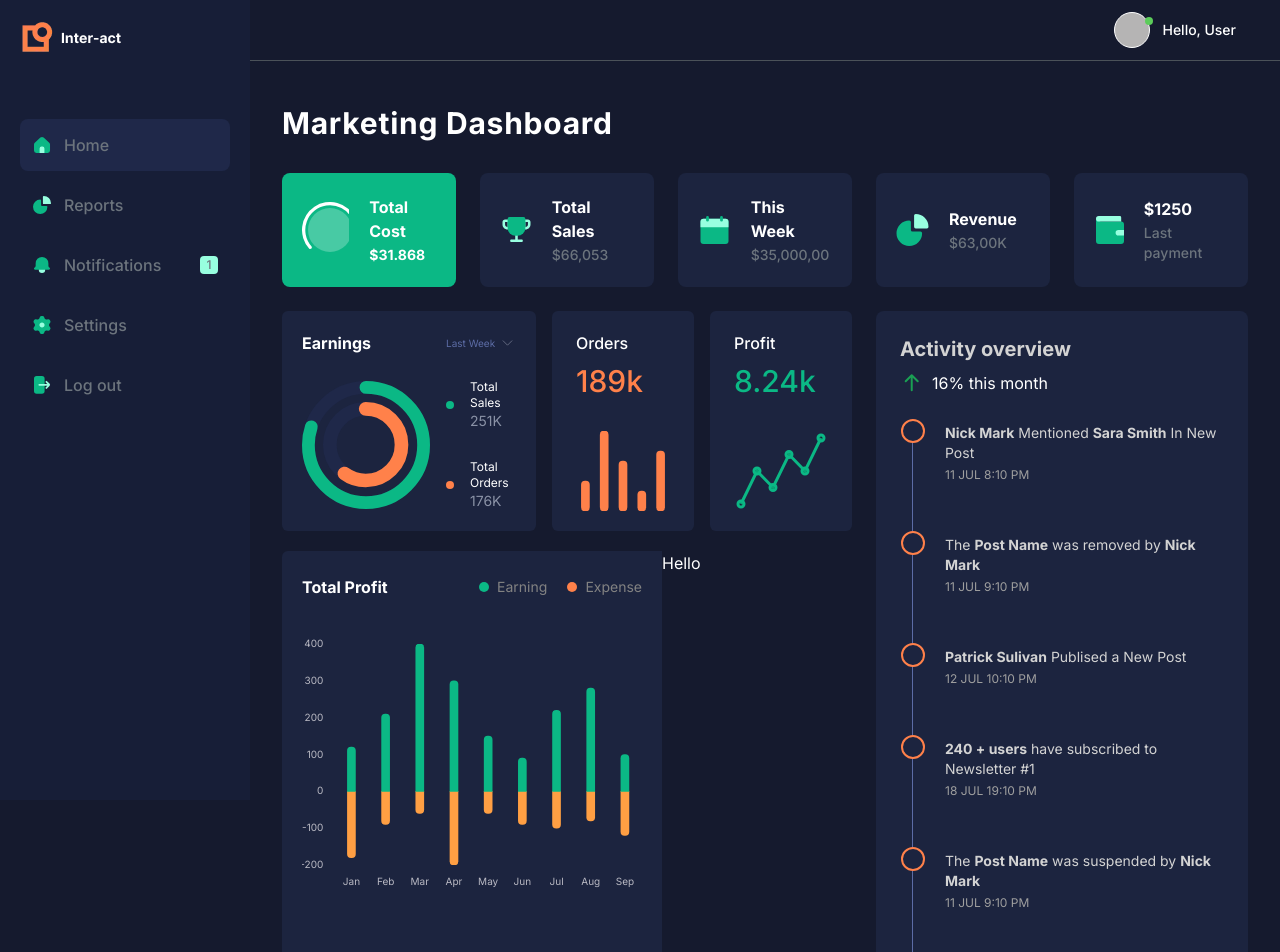
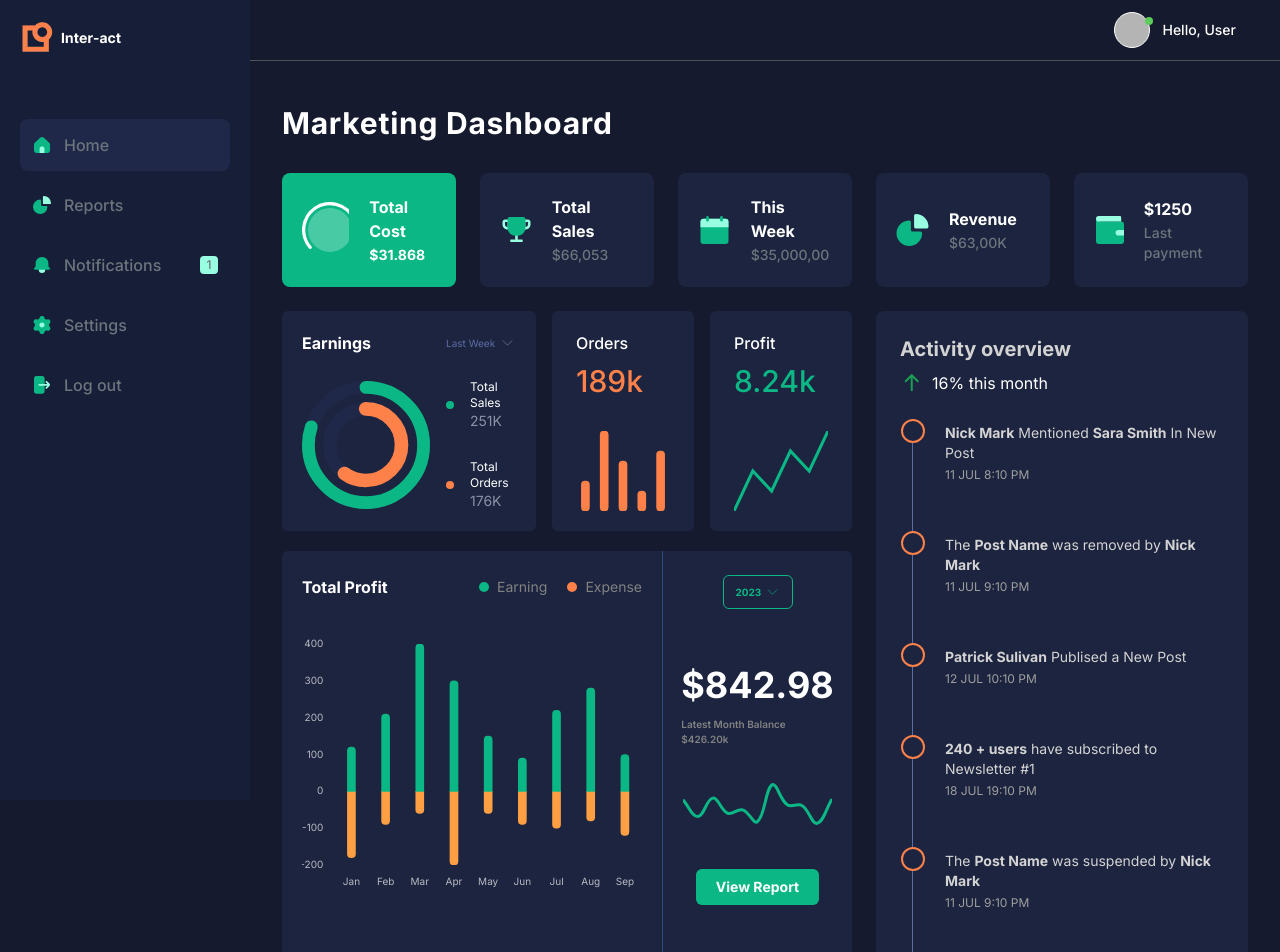
Before and after one commit to nzrmm/inter-act-dashboard, a React (Vite) app: page / in a window 1280 px wide. Shown: the top 952 px of the page. Built offline with nearby package versions, Linux system fonts and the light colour scheme.

Commit message:
feat: add card-balance component

```diff
--- a/src/data/index.tsx
+++ b/src/data/index.tsx
@@ -1,5 +1,6 @@
 import {
   IOption,
+  IDataBalance,
   IInformation,
   IDataTotalProfit,
   IActivityOverview,
@@ -162,3 +163,21 @@ export const dataTotalProfit: IDataTotalProfit[] = [
   { label: "Aug", earning: 280, expense: -80 },
   { label: "Sep", earning: 100, expense: -120 },
 ];
+
+export const dataBalance: IDataBalance = {
+  totalInThisYear: "$842.98",
+  totalInLatestMonth: "$426.20",
+  values: [
+    { label: "Jan", balance: 300 },
+    { label: "Feb", balance: 100 },
+    { label: "Mar", balance: 320 },
+    { label: "Apr", balance: 140 },
+    { label: "May", balance: 180 },
+    { label: "Jun", balance: 40 },
+    { label: "Jul", balance: 480 },
+    { label: "Aug", balance: 240 },
+    { label: "Sep", balance: 230 },
+    { label: "Oct", balance: 20 },
+    { label: "Nov", balance: 310 },
+  ],
+};
--- /dev/null
+++ b/src/routes/home/components/card-balance/index.tsx
@@ -0,0 +1,102 @@
+import cx from "classnames";
+import { Line } from "react-chartjs-2";
+import {
+  Chart as ChartJS,
+  ChartData,
+  ChartOptions,
+  CategoryScale,
+  LinearScale,
+  PointElement,
+  LineElement,
+  Title,
+  Tooltip,
+  Legend,
+} from "chart.js";
+
+import { Button, Dropdown } from "@/components/commons";
+
+import { dataBalance } from "@/data";
+
+ChartJS.register(
+  CategoryScale,
+  LinearScale,
+  PointElement,
+  LineElement,
+  Title,
+  Tooltip,
+  Legend
+);
+
+const options: ChartOptions<"line"> = {
+  responsive: true,
+  maintainAspectRatio: false,
+  plugins: {
+    legend: { display: false },
+    tooltip: { intersect: false },
+  },
+  scales: {
+    x: { display: false },
+    y: {
+      display: false,
+      ticks: {
+        stepSize: 250,
+      },
+    },
+  },
+  interaction: {
+    mode: "index",
+    intersect: false,
+  },
+};
+
+const data: ChartData<"line"> = {
+  labels: dataBalance.values.map((item) => item.label),
+  datasets: [
+    {
+      label: "Balance",
+      data: dataBalance.values.map((item) => item.balance),
+      borderColor: "#0BB885",
+      borderWidth: 3,
+      pointRadius: 0,
+      tension: 0.4,
+    },
+  ],
+};
+
+const CardBalance = () => {
+  return (
+    <div
+      className={cx(
+        "w-1/3 h-full bg-dark-04 rounded-e-md px-5 py-6 border-l border-[#2E4B85]"
+      )}
+    >
+      <div className={cx("flex flex-col items-center")}>
+        <Dropdown
+          variant="outline"
+          options={[{ label: "2023", value: 2023 }]}
+          wrapperClassName={cx("max-w-[70px] mb-14")}
+          onChange={(option) => console.log(option)}
+        />
+
+        <div className={cx("mb-9")}>
+          <p className={cx("font-bold text-4xl mb-3")}>$842.98</p>
+          <p className={cx("font-semibold text-[10px] text-[#828282]")}>
+            Latest Month Balance $426.20k
+          </p>
+        </div>
+
+        <div className={cx("w-full h-[42px] mb-11")}>
+          <Line options={options} data={data} />
+        </div>
+
+        <div>
+          <Button id="view-report-button" size="small" variant="primary">
+            View Report
+          </Button>
+        </div>
+      </div>
+    </div>
+  );
+};
+
+export default CardBalance;
--- a/src/routes/home/components/card-profit/index.tsx
+++ b/src/routes/home/components/card-profit/index.tsx
@@ -59,6 +59,7 @@ export const data: ChartData<"line"> = {
       data: dataProfit.values.map((item) => item.percentage),
       borderColor: "#0BB885",
       borderWidth: 3,
+      pointRadius: 0,
     },
   ],
 };
--- a/src/routes/home/components/index.ts
+++ b/src/routes/home/components/index.ts
@@ -1,5 +1,6 @@
 import CardProfit from "@/routes/home/components/card-profit";
 import CardOrders from "@/routes/home/components/card-orders";
+import CardBalance from "@/routes/home/components/card-balance";
 import CardEarnings from "@/routes/home/components/card-earnings";
 import CardInformation from "@/routes/home/components/card-information";
 import CardTotalProfit from "@/routes/home/components/card-total-profit";
@@ -8,6 +9,7 @@ import CardActivityOverview from "@/routes/home/components/card-activity-overvie
 export {
   CardProfit,
   CardOrders,
+  CardBalance,
   CardEarnings,
   CardInformation,
   CardTotalProfit,
--- a/src/routes/home/index.tsx
+++ b/src/routes/home/index.tsx
@@ -3,6 +3,7 @@ import cx from "classnames";
 import {
   CardProfit,
   CardOrders,
+  CardBalance,
   CardEarnings,
   CardInformation,
   CardTotalProfit,
@@ -38,7 +39,7 @@ const Home = () => {
             </div>
             <div className={cx("flex-1 flex")}>
               <CardTotalProfit />
-              <div className={cx("w-1/3")}>Hello</div>
+              <CardBalance />
             </div>
           </div>
         </div>
--- a/src/types/data/index.ts
+++ b/src/types/data/index.ts
@@ -64,3 +64,9 @@ export type IDataTotalProfit = {
   earning: number;
   expense: number;
 };
+
+export type IDataBalance = {
+  totalInThisYear: string | number;
+  totalInLatestMonth: string | number;
+  values: { label: string; balance: number }[];
+};
```
